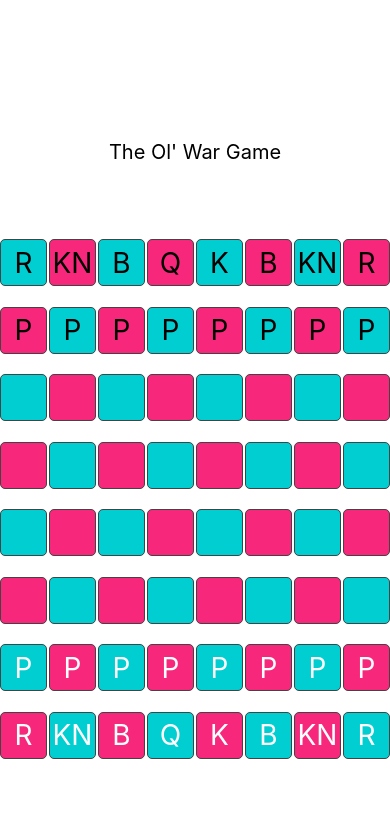
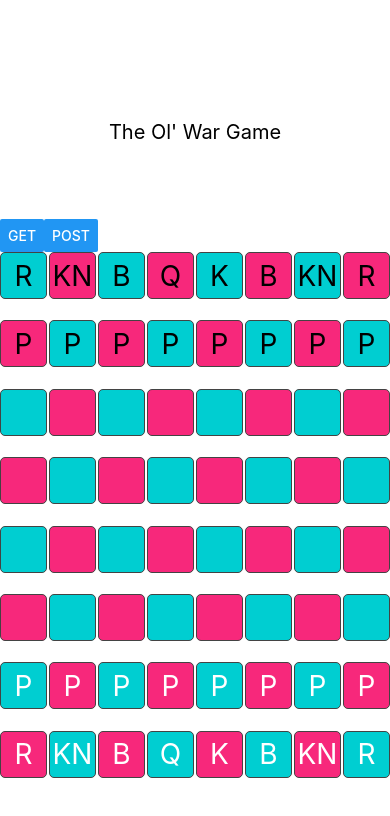
Before and after one commit to ChessApp/ChessGUI, a React Native app: screen / in a window 390 px wide. Shown: the top 816 px of the page. Built offline with nearby package versions, Linux system fonts and the light colour scheme.

Commit message:
T#6gdd3z: UI: Verify HTTP get/post both work

```diff
--- a/App.js
+++ b/App.js
@@ -1,5 +1,5 @@
 import React from 'react';
-import { StyleSheet, Text, View } from 'react-native';
+import { StyleSheet, Button, Text, View } from 'react-native';
 
 import Square from './components/Square'
 
@@ -8,6 +8,16 @@ export default function App() {
     <View style={{flexDirection: 'column', flex: 64}}>
       <View style={styles.header}>
         <Text style={{padding: 75, color: 'black', fontSize: 20, alignItems: 'center', justifyContent: 'center'}}>The Ol' War Game</Text>
+      </View>
+      <View style={{flexDirection: 'row'}}>
+        <Button
+          onPress={loadXML}
+          title='GET'
+        />
+        <Button
+          onPress={sendInput}
+          title='POST'
+        />
       </View>
       <View style={styles.screen}>
         <Square title="R" style={styles.square} />
@@ -94,9 +104,74 @@ export default function App() {
   );
 }
 
+var loadXML = () => {
+  console.log("loadXML");
+  var xmlhttp = new XMLHttpRequest();
+  xmlhttp.onreadystatechange = function() {
+    if(this.readyState == 4 && this.status == 200) {
+      console.log("success");
+      console.log(xmlhttp);
+      readFresh(this);
+      updateBoard(this);
+      return this;
+    }
+  };
+  xmlhttp.open("GET", "http://ec2-3-21-232-145.us-east-2.compute.amazonaws.com/GameState.xml", true);
+  // xmlhttp.open("GET", "http://localhost:8080/GameState.xml", true);
+  xmlhttp.send();
+}
+
+var sendInput = () => {
+  console.log("sendInput");
+  var xmlhttp = new XMLHttpRequest();
+  xmlhttp.onreadystatechange = function() {
+    if(this.readyState == 4 && this.status == 200) {
+      console.log("success");
+      console.log(xmlhttp);
+      return this;
+    }
+  };
+  xmlhttp.open("POST", "http://ec2-3-21-232-145.us-east-2.compute.amazonaws.com/index.php", true);
+  xmlhttp.setRequestHeader("Content-type", "application/x-www-form-urlencoded");
+  // xmlhttp.open("GET", "http://localhost:8080/GameState.xml", true);
+  xmlhttp.send("input=A2,A5");
+}
+
+
+var readFresh = (xml) => {
+  console.log("readFresh");
+  var x, i, xmlDoc, txt;
+  xmlDoc = xml.responseXML;
+  console.log("readFresh2");
+  txt = "";
+  txt = xmlDoc.children[0].children[0].attributes[1].nodeValue;
+  console.log(txt);
+  xmlDoc.children[0].children[0].attributes[1].nodeValue = "0";
+  txt = xmlDoc.children[0].children[0].attributes[1].nodeValue;
+  console.log(txt);
+}
+
+var updateBoard = (xml) => {
+
+  xmlDoc = xml.responseXML;
+
+  var i;
+  for(i=0; i<64; i++) {
+    var piece = "";
+    piece = piece.concat(xmlDoc.children[0].children[4].children[i].attributes[3].nodeValue,
+                     xmlDoc.children[0].children[4].children[i].attributes[2].nodeValue);
+    // document.getElementById(i.toString()).innerHTML = piece;
+    console.log(piece);
+  }
+
+  // Update whose turn it is
+  // document.getElementById("turn").innerHTML = xmlDoc.children[0].children[2].attributes[0].nodeValue
+}
+
+
 const styles = StyleSheet.create({
   header: {
-    paddingTop: 65,
+    paddingTop: 45,
     width: '100%',
     alignItems: 'center',
     justifyContent: 'center'
```
